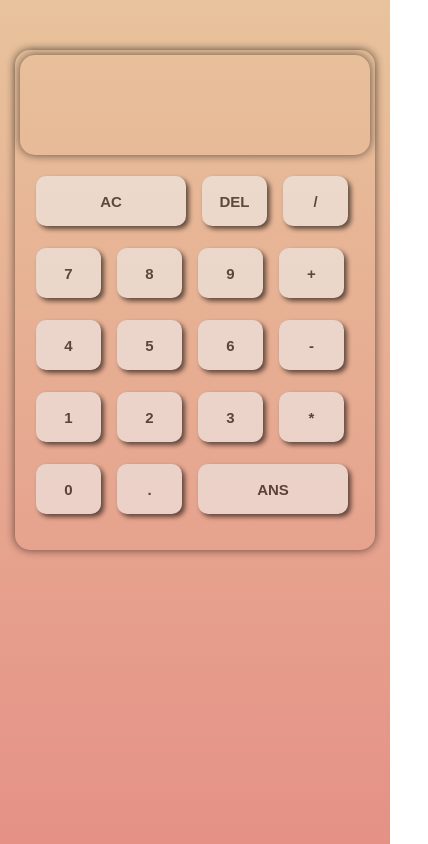
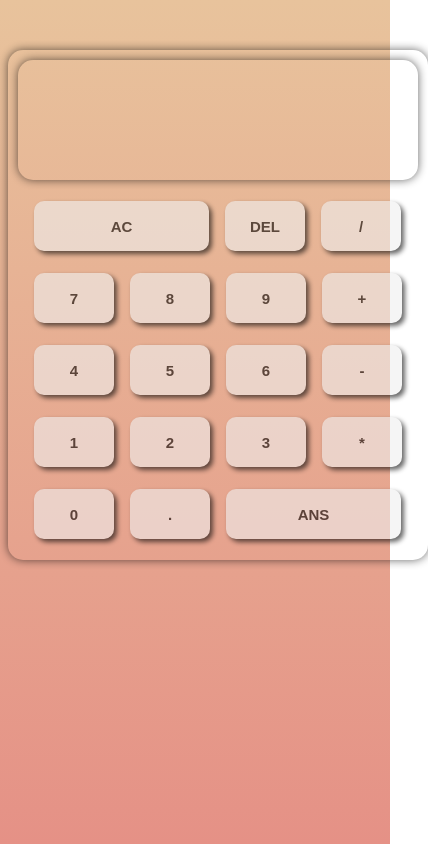
Before and after one commit to shreya5xiii/Calculator, a plain HTML site: page index.html in a window 390 px wide. Shown: the whole page, 428 px wide, since content can reach past the window. Drawn offline with Linux system fonts and the light colour scheme.

Commit message:
Update style.css

```diff
--- a/style.css
+++ b/style.css
@@ -52,27 +52,3 @@ body{
 .long{
     width: 175px;
 }
-
-
-@media (max-width:600px){
-
-#main{
-    width:350px;
-    padding: 5px;
-}
-.block{
-    width: 65px;
-    margin: 6px;
-  }
-  .long{
-    width: 150px;
-}
-#display{
-
-    height:100px;
-
-}
-#display div{
-    margin-top: 60px;
-}
-}
```
